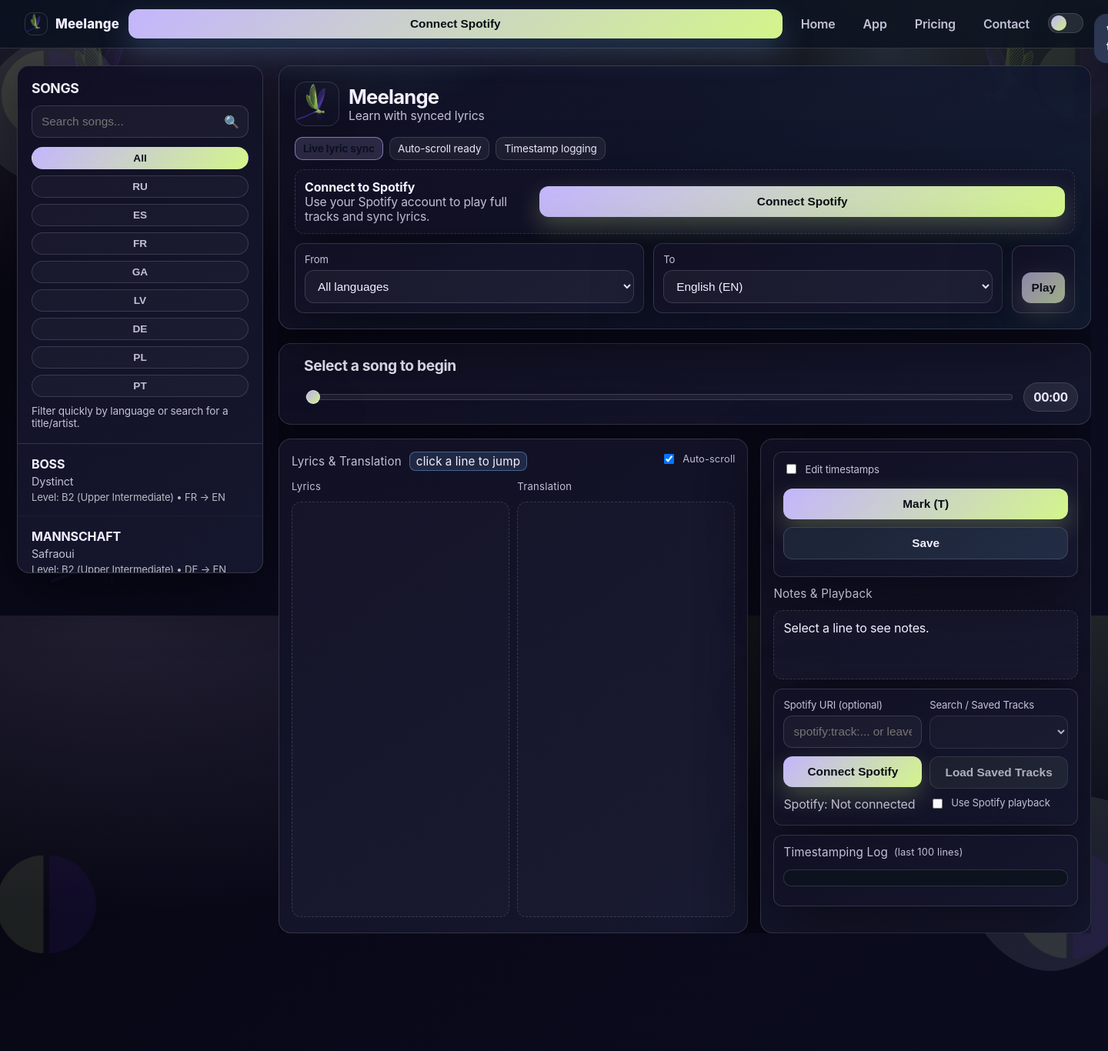
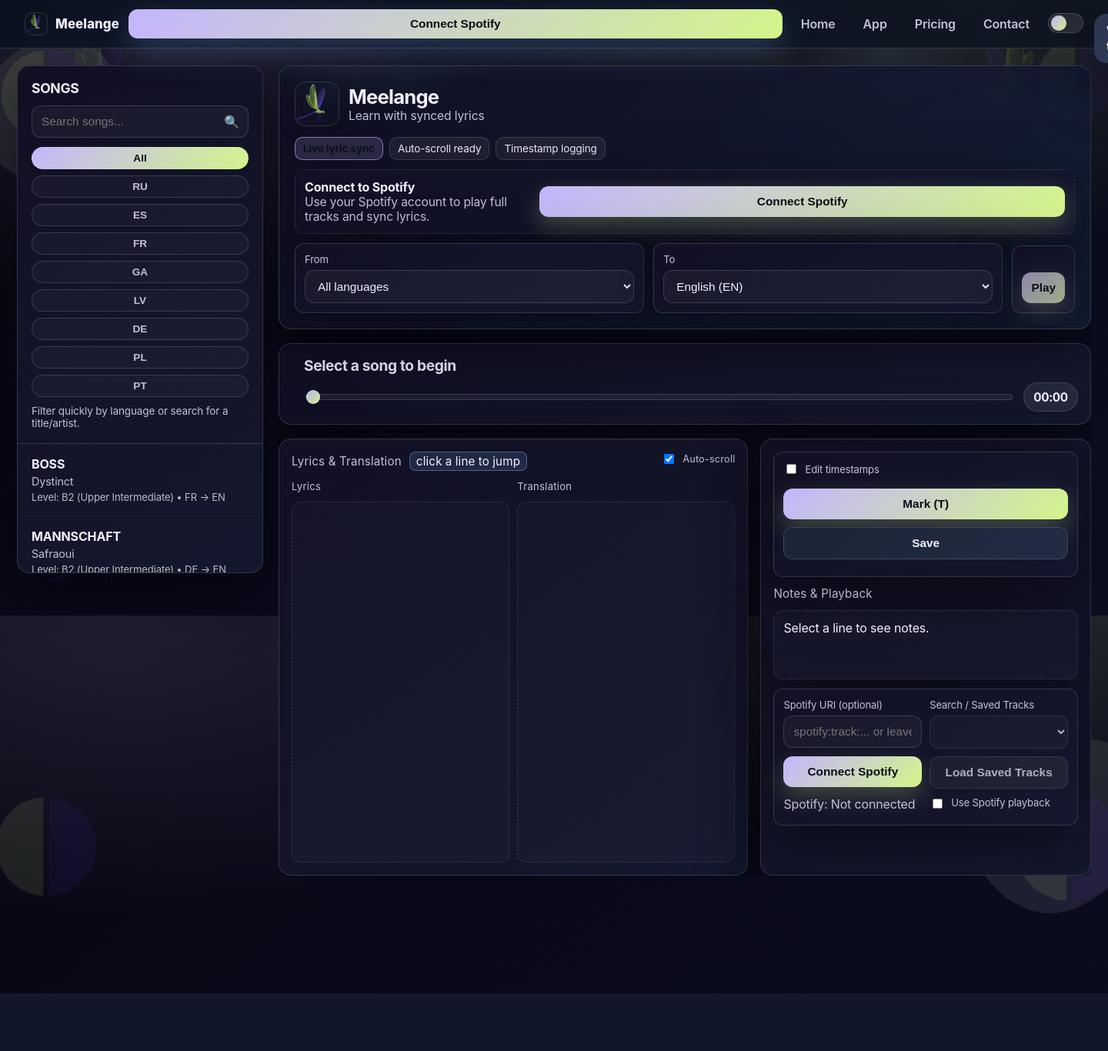
Before and after one commit to DianaAkolzina/melodly, a Flask app: page /app in a window 1440 px wide; the page is wider, and only the part inside the window is pictured. Shown: that part at 77% size. After the commit the page ends 1291 px from the top of that part, so only its background shows below. Run offline with Flask 3, Linux system fonts and the light colour scheme; lists and menus that the app fills with data are empty; some libraries are stand-ins or nearby versions.

Commit message:
Remove timestamp log panel from app UI

```diff
--- a/templates/index.html
+++ b/templates/index.html
@@ -866,14 +866,7 @@
             </label>
           </div>
 
-          <div class="card" id="tsLogCard">
-            <div class="panel-title" style="margin-bottom:6px; display:flex; align-items:center; gap:8px;">
-              <span>Timestamping Log</span>
-              <span style="font-size:.8rem; color: var(--muted);">(last 100 lines)</span>
-              <span id="tsPhaseText" style="margin-left:auto; font-size:.8rem; color: var(--muted);"></span>
-            </div>
-            <pre id="tsLogBox" style="max-height:180px; overflow:auto; background:#0c121e; color:#e8edf7; padding:10px; border-radius:10px; border:1px solid var(--border);"></pre>
-          </div>
+          <div id="tsPhaseText" style="margin:6px 0 12px; font-size:.9rem; color: var(--muted);"></div>
 
           <audio id="audio" preload="none" hidden></audio>
 
@@ -1357,19 +1350,18 @@
   // ---------- Timestamp editing (removed) ----------
   function ensureTsControls() {
     if (els.tsModeChk) return;
-    // Inject a small editor block into the playback pane
     const pane = document.querySelector('.pane + .pane');
     if (!pane) return;
-      const card = document.createElement('div');
-      card.className = 'card';
-      card.innerHTML = `
-        <div style="display:flex; align-items:center; gap:10px; flex-wrap:wrap;">
-        <label style="display:flex; align-items:center; gap:8px; margin-right:8px;"><input id=\"tsModeChk\" type=\"checkbox\" /> Edit timestamps</label>
-        <button id=\"tsMarkBtn\" class=\"btn\" type=\"button\">Mark (T)</button>
-        <button id=\"tsSaveBtn\" class=\"btn secondary\" type=\"button\">Save</button>
-        <span id=\"tsStatus\" style=\"color: var(--muted);\"></span>
+    const card = document.createElement('div');
+    card.className = 'card';
+    card.innerHTML = `
+      <div style="display:flex; align-items:center; gap:10px; flex-wrap:wrap;">
+        <label style="display:flex; align-items:center; gap:8px; margin-right:8px;"><input id="tsModeChk" type="checkbox" /> Edit timestamps</label>
+        <button id="tsMarkBtn" class="btn" type="button">Mark (T)</button>
+        <button id="tsSaveBtn" class="btn secondary" type="button">Save</button>
+        <span id="tsStatus" style="color: var(--muted);"></span>
       </div>`;
-      pane.insertBefore(card, pane.firstChild);
+    pane.insertBefore(card, pane.firstChild);
     els.tsModeChk = document.getElementById('tsModeChk');
     els.tsMarkBtn = document.getElementById('tsMarkBtn');
     els.tsSaveBtn = document.getElementById('tsSaveBtn');
```
